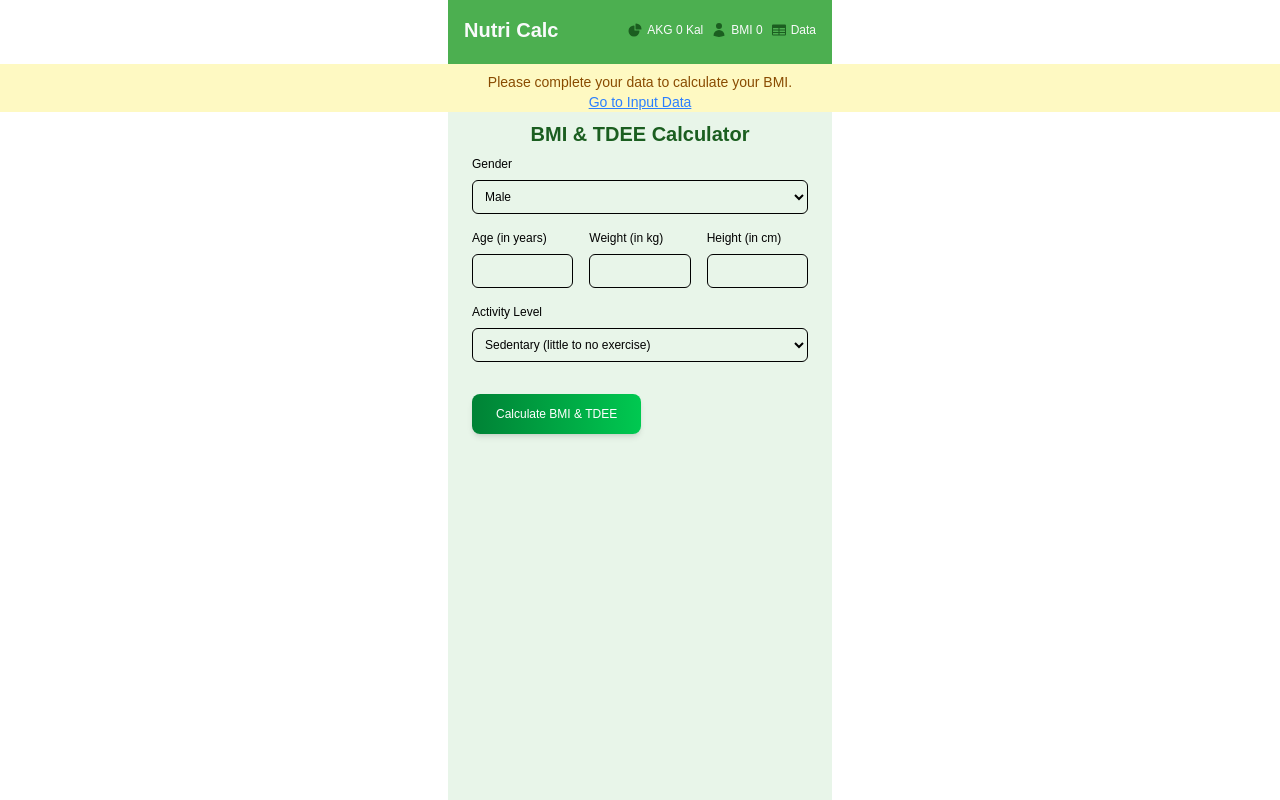
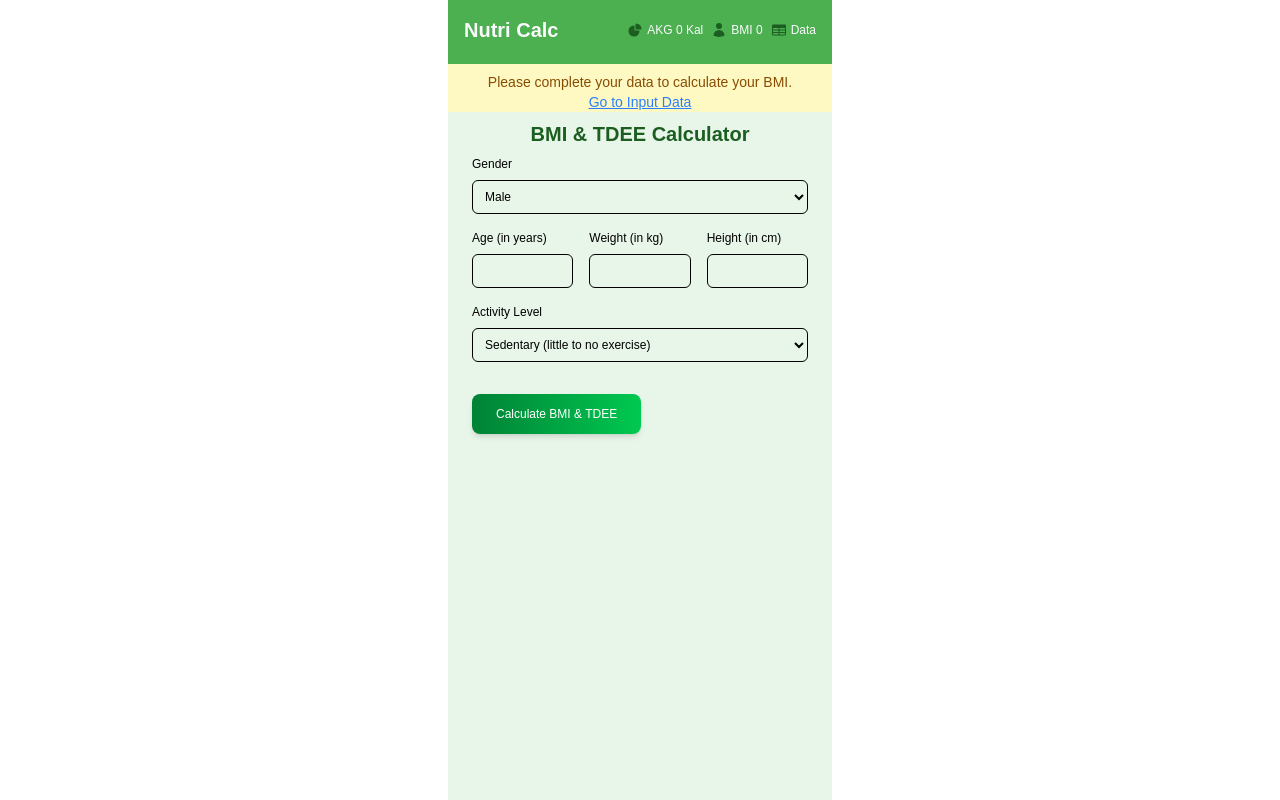
Before and after one commit to sulkhan10/nutri-calc, a React (Vite) app: page /tdee in a window 1280 px wide. Built offline with nearby package versions, Linux system fonts and the light colour scheme.

Commit message:
fix : sizing notification

```diff
--- a/src/Navigation.jsx
+++ b/src/Navigation.jsx
@@ -12,6 +12,17 @@ const Navigation = () => {
     <>
       {/* Navbar */}
       <div className="bg-[#4CAF50] w-screen h-16 px-4 absolute top-0 z-10 max-w-sm">
+         {/* Prompt Message (Conditional Rendering) */}
+      {!bmi && (
+        <div className="absolute top-16 left-0 w-screen max-w-sm bg-yellow-100 p-2 h-12 text-center text-sm text-yellow-800 z-10">
+          <p>
+            Please complete your data to calculate your BMI.{" "}
+          </p>
+            <Link to="/tdee" className="text-blue-500 underline">
+              Go to Input Data
+            </Link>
+        </div>
+      )}
         <div className="py-4 flex justify-between items-center w-full">
           <Link to={"/"} className="text-xl font-bold text-gray-50 w-1/3">
             Nutri Calc
@@ -43,17 +54,7 @@ const Navigation = () => {
         </div>
       </div>
 
-      {/* Prompt Message (Conditional Rendering) */}
-      {!bmi && (
-        <div className="absolute top-16 left-0 w-full bg-yellow-100 p-2 h-12 text-center text-sm text-yellow-800 z-10">
-          <p>
-            Please complete your data to calculate your BMI.{" "}
-          </p>
-            <Link to="/tdee" className="text-blue-500 underline">
-              Go to Input Data
-            </Link>
-        </div>
-      )}
+
     </>
   );
 };
```
